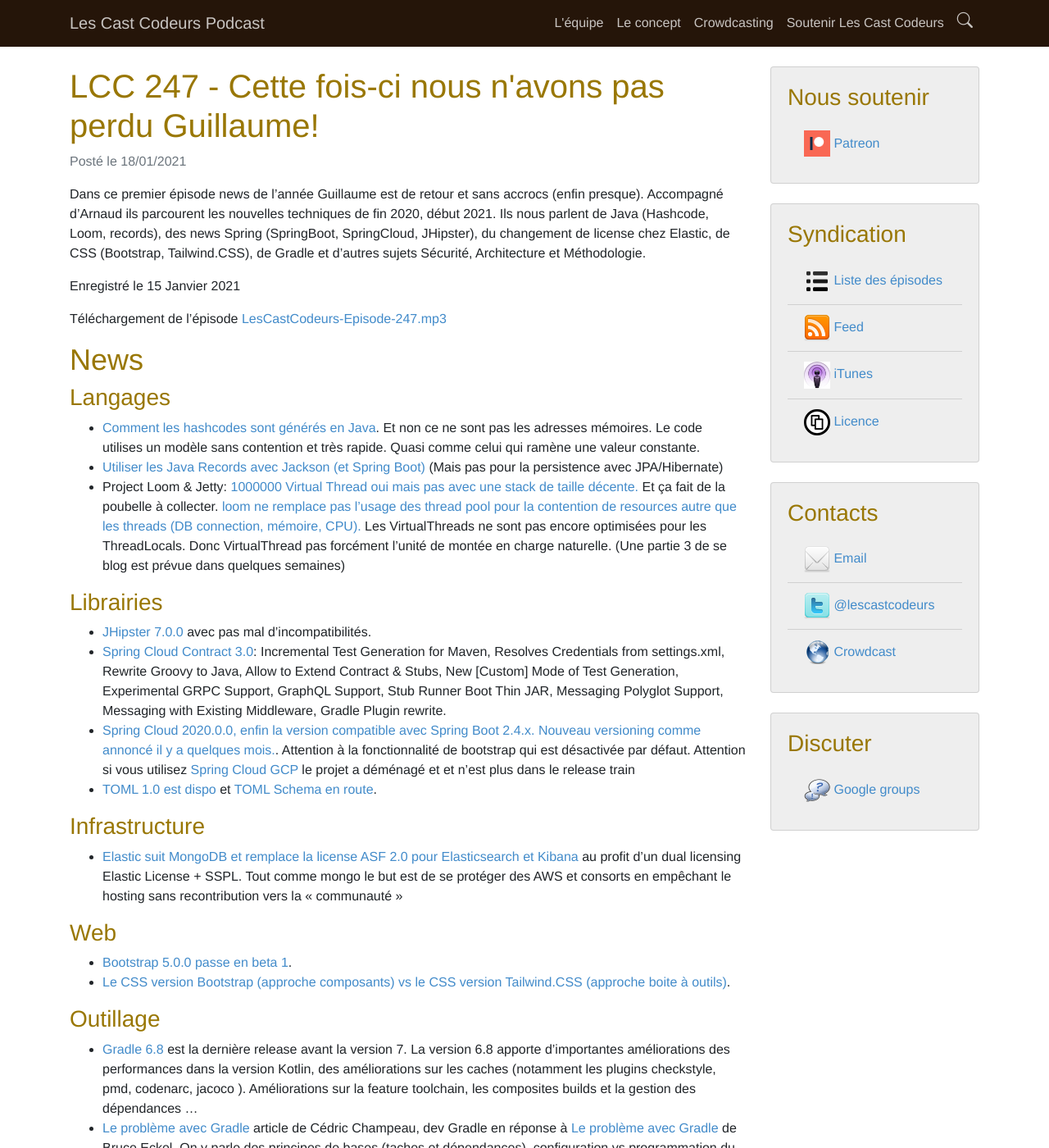
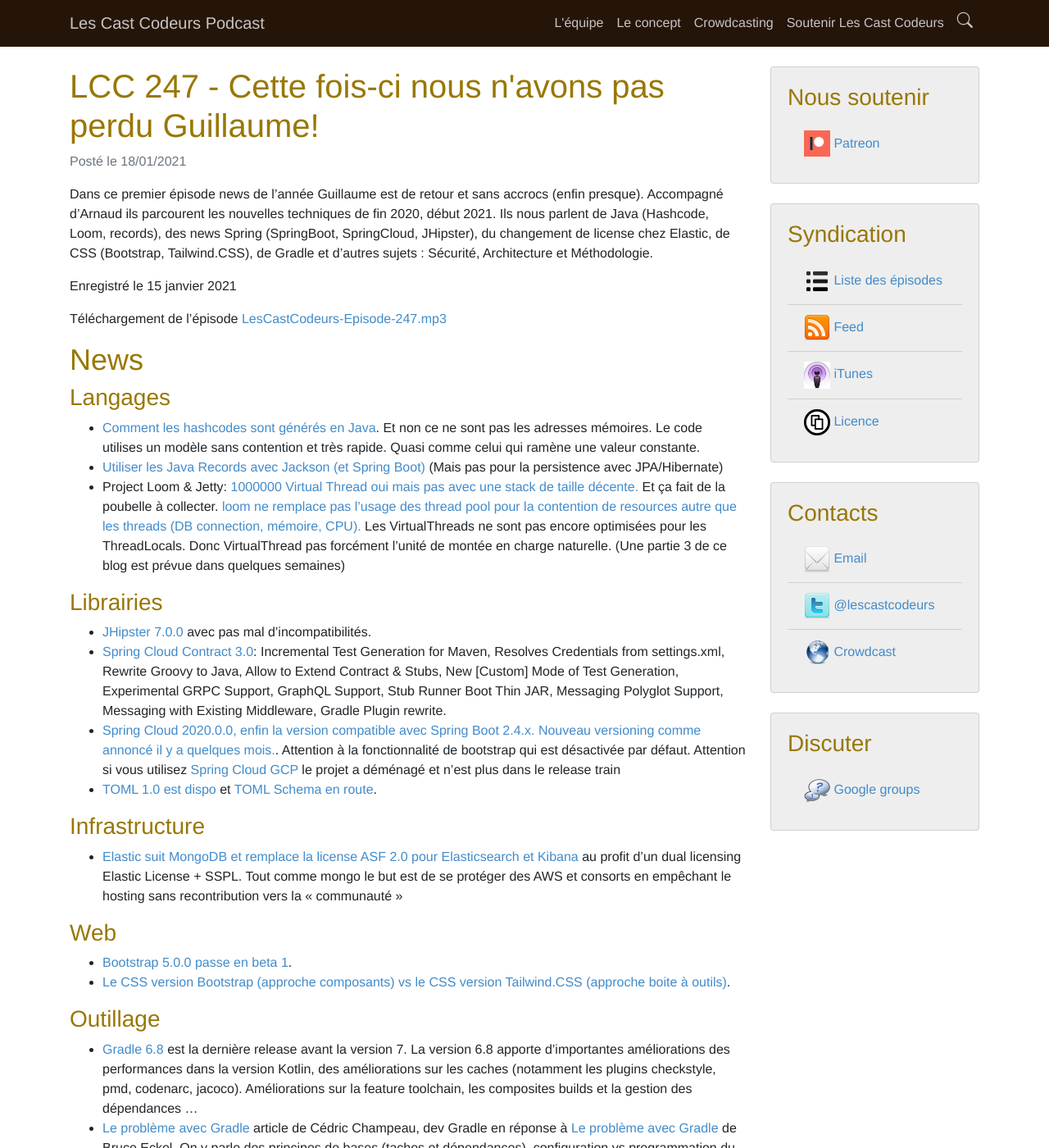
Before and after one commit to lescastcodeurs/lescastcodeurs.com, a Jekyll site: the page built from _posts/2021-01-18-lcc-247-cette-fois-ci-nous-n-avons-pas-perdu-guillaume.md, in a window 1280 px wide and 1400 px high. Shown: the whole window at 82% size. Built offline with Jekyll 4.4.1, drawn with Linux system fonts in a browser that asks for light colours; nearby versions of some CDN libraries; comment, search, counter and statistics services are not loaded; some of the changed text lies outside the part shown.

```diff
--- a/_posts/2021-01-18-lcc-247-cette-fois-ci-nous-n-avons-pas-perdu-guillaume.md
+++ b/_posts/2021-01-18-lcc-247-cette-fois-ci-nous-n-avons-pas-perdu-guillaume.md
@@ -7,9 +7,9 @@ mp3_length: 56691663
 tweet: Cette fois-ci nous n'avons pas perdu Guillaume! #java #css #spingboot #springcloud #jhispter
 # tweet size: 91-93 -> 99-101 #######################################################################
 ---
-Dans ce premier épisode news de l'année Guillaume est de retour et sans accrocs (enfin presque). Accompagné d'Arnaud ils parcourent les nouvelles techniques de fin 2020, début 2021. Ils nous parlent de Java (Hashcode, Loom, records), des news Spring (SpringBoot, SpringCloud, JHipster), du changement de license chez Elastic, de CSS (Bootstrap, Tailwind.CSS), de Gradle et d'autres sujets  Sécurité, Architecture et Méthodologie.
+Dans ce premier épisode news de l'année Guillaume est de retour et sans accrocs (enfin presque). Accompagné d'Arnaud ils parcourent les nouvelles techniques de fin 2020, début 2021. Ils nous parlent de Java (Hashcode, Loom, records), des news Spring (SpringBoot, SpringCloud, JHipster), du changement de license chez Elastic, de CSS (Bootstrap, Tailwind.CSS), de Gradle et d'autres sujets : Sécurité, Architecture et Méthodologie.
 
-Enregistré le 15 Janvier 2021
+Enregistré le 15 janvier 2021
 
 Téléchargement de l'épisode [LesCastCodeurs-Episode-247.mp3](https://traffic.libsyn.com/lescastcodeurs/LesCastCodeurs-Episode-247.mp3)
 
@@ -19,13 +19,13 @@ Téléchargement de l'épisode [LesCastCodeurs-Episode-247.mp3](https://traffic.
 
 * [Comment les hashcodes sont générés en Java](https://alidg.me/blog/2020/7/15/hash-code). Et non ce ne sont pas les adresses mémoires. Le code utilises un modèle sans contention et très rapide. Quasi comme celui qui ramène une valeur constante.
 * [Utiliser les Java Records avec Jackson (et Spring Boot)](https://youribonnaffe.github.io/java/records/spring/2021/01/10/records-spring-boot.html) (Mais pas pour la persistence avec JPA/Hibernate)
-* Project Loom & Jetty: [1000000 Virtual Thread oui mais pas avec une stack de taille décente.](https://webtide.com/do-looms-claims-stack-up-part-1/) Et ça fait de la poubelle à collecter. [loom ne remplace pas l’usage des thread pool pour la contention de resources autre que les threads (DB connection, mémoire, CPU).](https://webtide.com/do-looms-claims-stack-up-part-2/) Les VirtualThreads ne sont pas encore optimisées pour les ThreadLocals. Donc VirtualThread pas forcément l’unité de montée en charge naturelle. (Une partie 3 de se blog est prévue dans quelques semaines)
+* Project Loom & Jetty: [1000000 Virtual Thread oui mais pas avec une stack de taille décente.](https://webtide.com/do-looms-claims-stack-up-part-1/) Et ça fait de la poubelle à collecter. [loom ne remplace pas l’usage des thread pool pour la contention de resources autre que les threads (DB connection, mémoire, CPU).](https://webtide.com/do-looms-claims-stack-up-part-2/) Les VirtualThreads ne sont pas encore optimisées pour les ThreadLocals. Donc VirtualThread pas forcément l’unité de montée en charge naturelle. (Une partie 3 de ce blog est prévue dans quelques semaines)
 
 ### Librairies
 
 * [JHipster 7.0.0](https://www.jhipster.tech/2020/12/21/jhipster-release-7.0.0-beta.0.html) avec pas mal d'incompatibilités.
 * [Spring Cloud Contract 3.0](https://toomuchcoding.com/articles/2020/12/23/spring-cloud-contract-3-0-0-released/): Incremental Test Generation for Maven, Resolves Credentials from settings.xml, Rewrite Groovy to Java, Allow to Extend Contract & Stubs, New [Custom] Mode of Test Generation, Experimental GRPC Support, GraphQL Support, Stub Runner Boot Thin JAR, Messaging Polyglot Support, Messaging with Existing Middleware, Gradle Plugin rewrite.
-* [Spring Cloud 2020.0.0, enfin la version compatible avec Spring Boot 2.4.x. Nouveau versioning comme annoncé il y a quelques mois.](https://spring.io/blog/2020/12/22/spring-cloud-2020-0-0-aka-ilford-is-available). Attention à la fonctionnalité de bootstrap qui est désactivée par défaut. Attention si vous utilisez [Spring Cloud GCP](https://github.com/GoogleCloudPlatform/spring-cloud-gcp) le projet a déménagé et et n'est plus dans le release train
+* [Spring Cloud 2020.0.0, enfin la version compatible avec Spring Boot 2.4.x. Nouveau versioning comme annoncé il y a quelques mois.](https://spring.io/blog/2020/12/22/spring-cloud-2020-0-0-aka-ilford-is-available). Attention à la fonctionnalité de bootstrap qui est désactivée par défaut. Attention si vous utilisez [Spring Cloud GCP](https://github.com/GoogleCloudPlatform/spring-cloud-gcp) le projet a déménagé et n'est plus dans le release train
 * [TOML 1.0 est dispo](https://github.com/toml-lang/toml/releases/tag/1.0.0) et [TOML Schema en route](https://github.com/brunoborges/toml-schema).
 
 ### Infrastructure
@@ -39,7 +39,7 @@ Téléchargement de l'épisode [LesCastCodeurs-Episode-247.mp3](https://traffic.
 
 ### Outillage
 
-* [Gradle 6.8](https://docs.gradle.org/6.8/release-notes.html) est la dernière release avant la version 7. La version 6.8 apporte d'importantes améliorations des performances dans la version Kotlin, des améliorations sur les caches (notamment les plugins checkstyle, pmd, codenarc, jacoco ). Améliorations sur la feature toolchain, les composites builds et la gestion des dépendances ...
+* [Gradle 6.8](https://docs.gradle.org/6.8/release-notes.html) est la dernière release avant la version 7. La version 6.8 apporte d'importantes améliorations des performances dans la version Kotlin, des améliorations sur les caches (notamment les plugins checkstyle, pmd, codenarc, jacoco). Améliorations sur la feature toolchain, les composites builds et la gestion des dépendances ...
 * [Le problème avec Gradle](https://melix.github.io/blog/2021/01/the-problem-with-gradle.html) article de Cédric Champeau, dev Gradle en réponse à [Le problème avec Gradle](https://www.bruceeckel.com/2021/01/02/the-problem-with-gradle/) de Bruce Eckel. On y parle des principes de bases (taches et dépendances), configuration vs programmation du build, Groovy, DSL, de faire la même chose de 36 manières, de magie et de cycle de vie
 
 ### Architecture
```
Also changed, not shown: other parts of _posts/2021-01-18-lcc-247-cette-fois-ci-nous-n-avons-pas-perdu-guillaume.md (+2 -2 lines).
